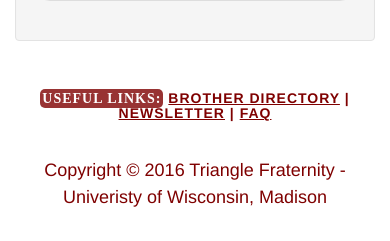
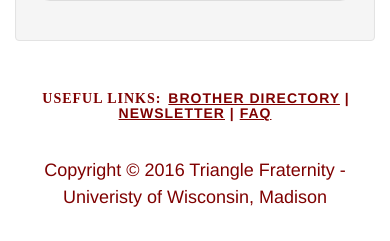
Before and after one commit to Cigarent/Triangle, a PHP site: page /about.php in a window 390 px wide. Shown: the part 3308-3549 px from the top of the page. Run offline with PHP 8.4, Linux system fonts and the light colour scheme.

Commit message:
mobile view heading added

```diff
--- a/css/main.css
+++ b/css/main.css
@@ -382,11 +382,18 @@ body {
 .list-head, .faq-question{
   padding: 2px;
   border-radius: 5px;
-  background-color: rgba(127, 0, 0, 0.8);;
+  background-color: rgba(127, 0, 0, 0.8);
   color: white;
   font-family: "Times New Roman", Times, serif;
   font-weight: bold;
   font-variant: small-caps;
+}
+
+@media (max-width:768px){
+  .list-head, .faq-question{
+    color: #7F0000;
+    background-color: transparent;
+  }
 }
 
 /* Seperate Pages - Contact*/
```
